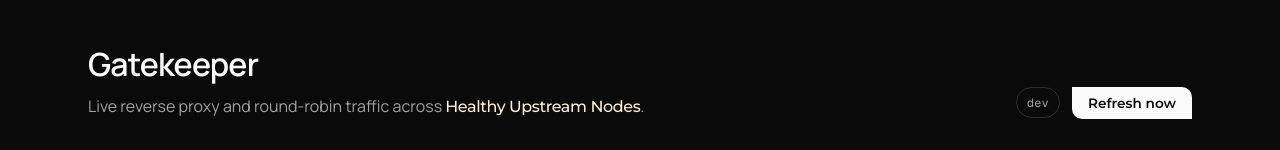
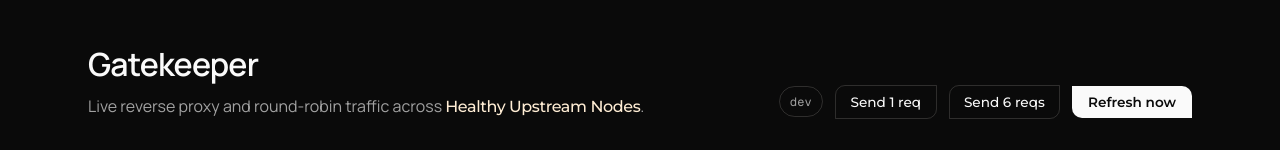
Before and after one commit to nolifer-jpg/gatekeeper, a website: page public/index.html in a window 1280 px wide. Shown: the top 150 px of the page. Drawn offline with nearby package versions, Linux system fonts and the light colour scheme; no server answers.

Commit message:
Frontend changes

```diff
--- a/public/app.js
+++ b/public/app.js
@@ -63,6 +63,16 @@ async function loadStats() {
   }
 }
 
+async function sendTraffic(count) {
+  const jobs = Array.from({ length: count }, () =>
+    fetch("/", { cache: "no-store" }).catch(() => null)
+  );
+  await Promise.all(jobs);
+  await loadStats();
+}
+
+el("send-one-btn").addEventListener("click", () => sendTraffic(1));
+el("send-burst-btn").addEventListener("click", () => sendTraffic(6));
 el("refresh-btn").addEventListener("click", loadStats);
 loadStats();
 setInterval(loadStats, 1500);
--- a/public/index.html
+++ b/public/index.html
@@ -23,6 +23,8 @@
       </div>
       <div class="meta">
         <span id="mode-badge" class="badge">dev</span>
+        <button id="send-one-btn" class="btn-asym-mirror" type="button">Send 1 req</button>
+        <button id="send-burst-btn" class="btn-asym-mirror" type="button">Send 6 reqs</button>
         <button id="refresh-btn" class="btn-asym" type="button">Refresh now</button>
       </div>
     </header>
--- a/public/styles.css
+++ b/public/styles.css
@@ -91,6 +91,23 @@ body {
 
 .btn-asym:hover {
   opacity: 0.9;
+}
+
+.btn-asym-mirror {
+  background: transparent;
+  color: var(--text);
+  border: 1px solid var(--card-edge);
+  padding: 0.5rem 0.9rem;
+  font-family: "Montserrat", sans-serif;
+  font-size: 0.85rem;
+  font-weight: 500;
+  cursor: pointer;
+  border-radius: var(--radius) 0 var(--radius) 0;
+  transition: border-color 200ms ease, opacity 200ms ease;
+}
+
+.btn-asym-mirror:hover {
+  border-color: var(--card-edge-hover);
 }
 
 .grid-summary {
```
